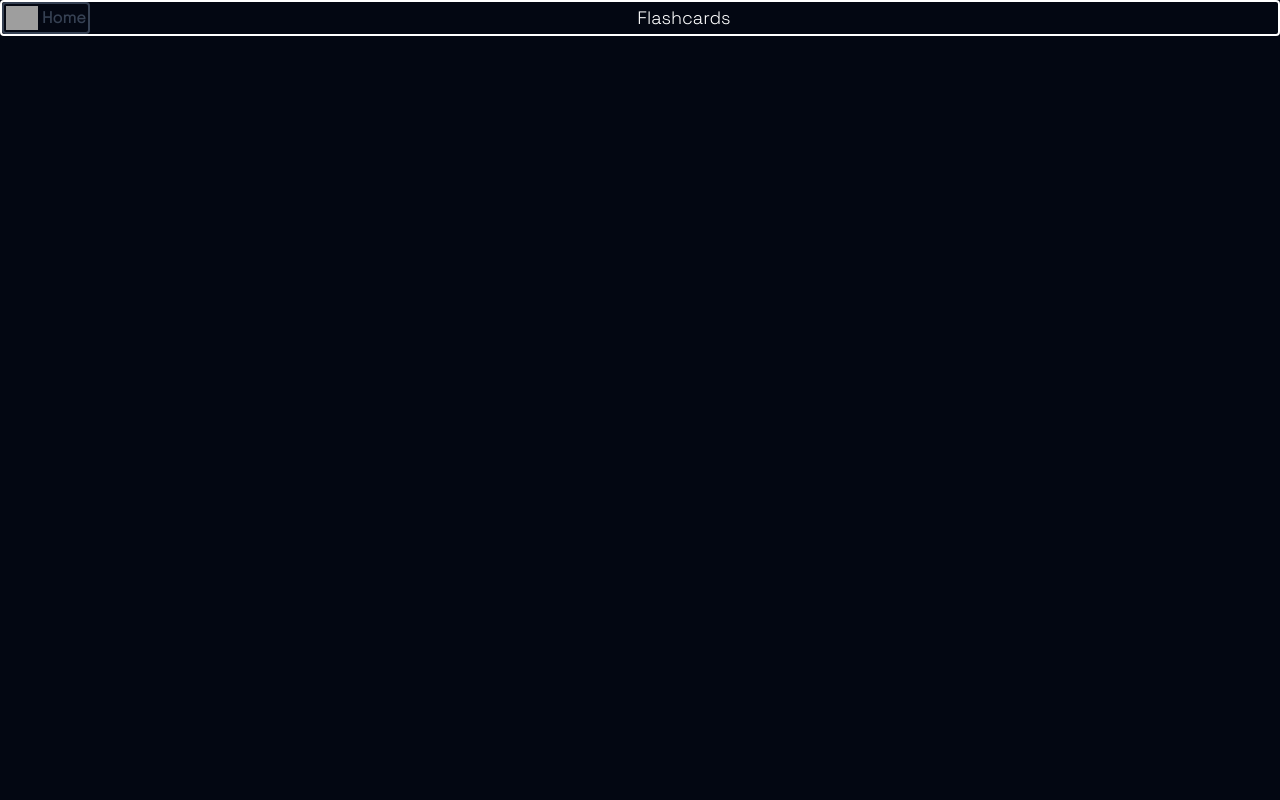
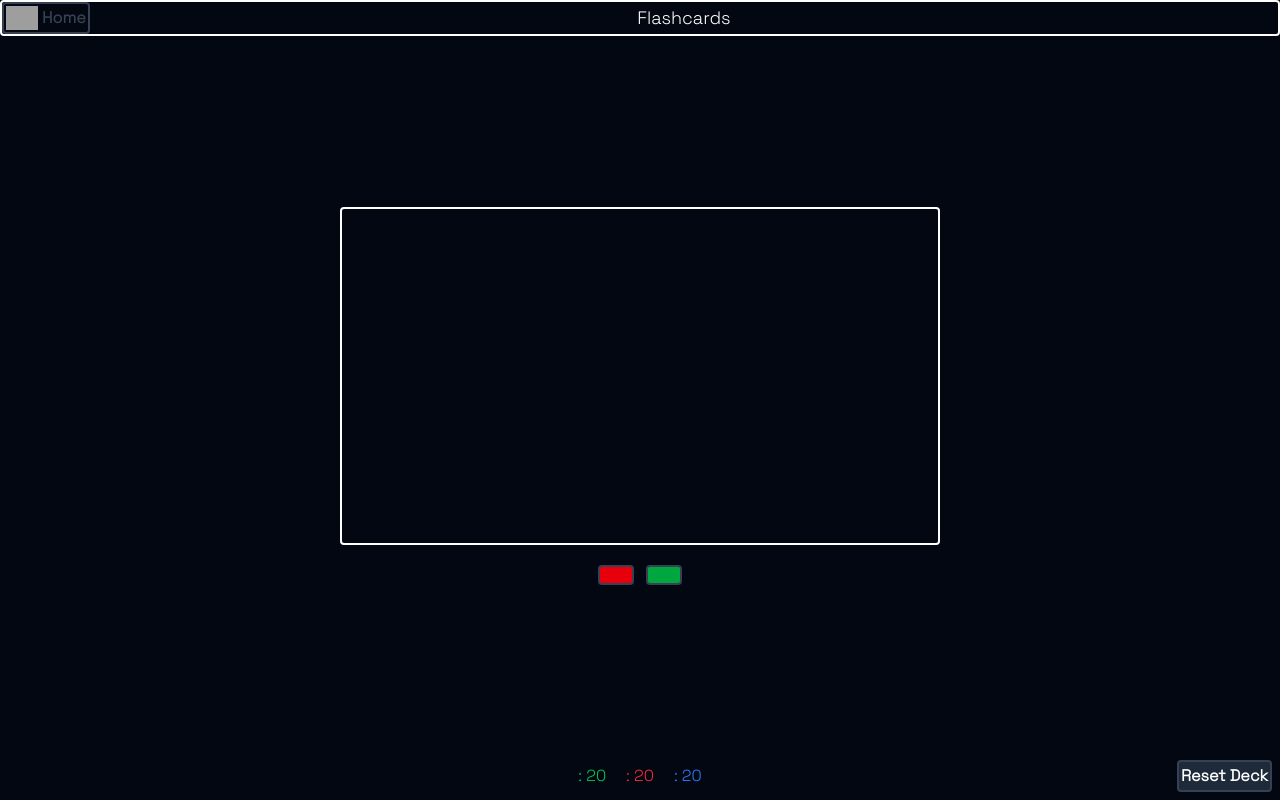
Before and after one commit to RezHackXYZ/ClassRoomStuff, a SvelteKit app: page /flashcards in a window 1280 px wide. Built offline with nearby package versions, Linux system fonts and the light colour scheme; grey boxes are pictures that could not be loaded; a web font is replaced by a local one; what random-words would draw is missing.

Commit message:
made mock ui for new tool

```diff
--- a/src/routes/flashcards/+page.svelte
+++ b/src/routes/flashcards/+page.svelte
@@ -0,0 +1,17 @@
+<script>
+	import Buttons from "./buttons.svelte";
+	import Card from "./card.svelte";
+	import StatsAndButtons from "./StatsAndButtons.svelte";
+</script>
+
+<div class="flex h-full flex-col">
+	<div class="flex flex-1 flex-col items-center justify-center gap-5">
+		<Card />
+		<div class="flex gap-3">
+			<Buttons />
+		</div>
+	</div>
+	<div class="flex items-center justify-between p-2 text-gray-700">
+		<StatsAndButtons />
+	</div>
+</div>
--- /dev/null
+++ b/src/routes/flashcards/StatsAndButtons.svelte
@@ -0,0 +1,11 @@
+<div class="invisible">
+	<button class="btn mini"> Reset Deck </button>
+</div>
+<div class="flex gap-5">
+	<span class="text-green-500"><i class="nf nf-md-check"></i>: 20</span>
+	<span class="text-red-500"><i class="nf nf-md-close"></i>: 20</span>
+	<span class="text-blue-500"><i class="nf nf-md-help"></i>: 20</span>
+</div>
+<div>
+	<button class="btn mini"> Reset Deck </button>
+</div>
--- /dev/null
+++ b/src/routes/flashcards/buttons.svelte
@@ -0,0 +1,2 @@
+<button aria-label="i don't know it" class="btn big red"> <i class="nf nf-md-close"></i></button>
+<button aria-label="i know the it" class="btn big green"><i class="nf nf-md-check"></i></button>
--- /dev/null
+++ b/src/routes/flashcards/card.svelte
@@ -0,0 +1 @@
+<div class="w-2/5 min-w-[600px] aspect-video rounded border-2"></div>
--- a/src/routes/tailwind.css
+++ b/src/routes/tailwind.css
@@ -20,6 +20,9 @@
 	&.mini {
 		@apply px-0.5 py-0.5;
 	}
+	&.big {
+		@apply text-3xl;
+	}
 
 	&.green {
 		@apply bg-green-600 hover:bg-green-500;
```
